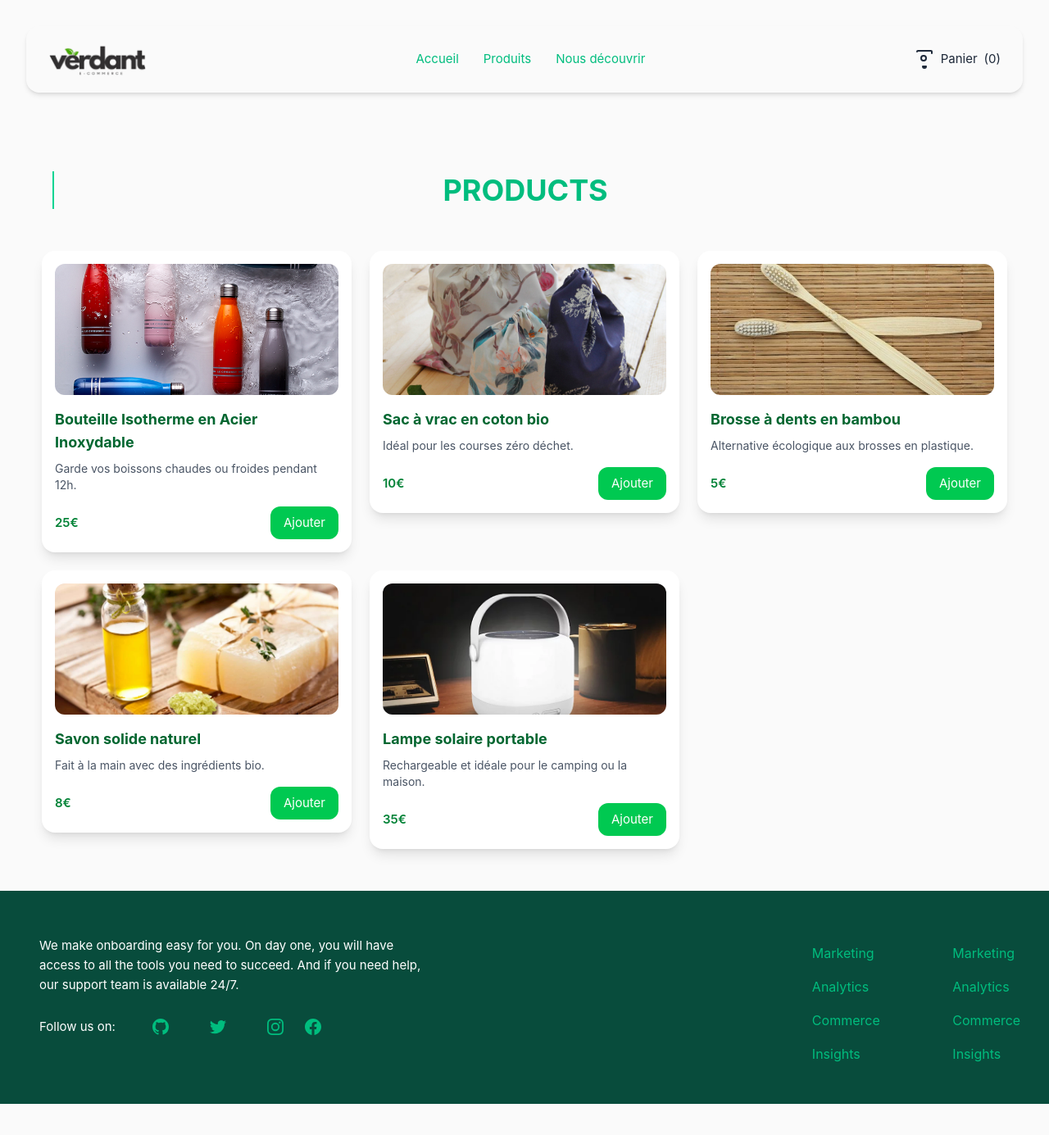
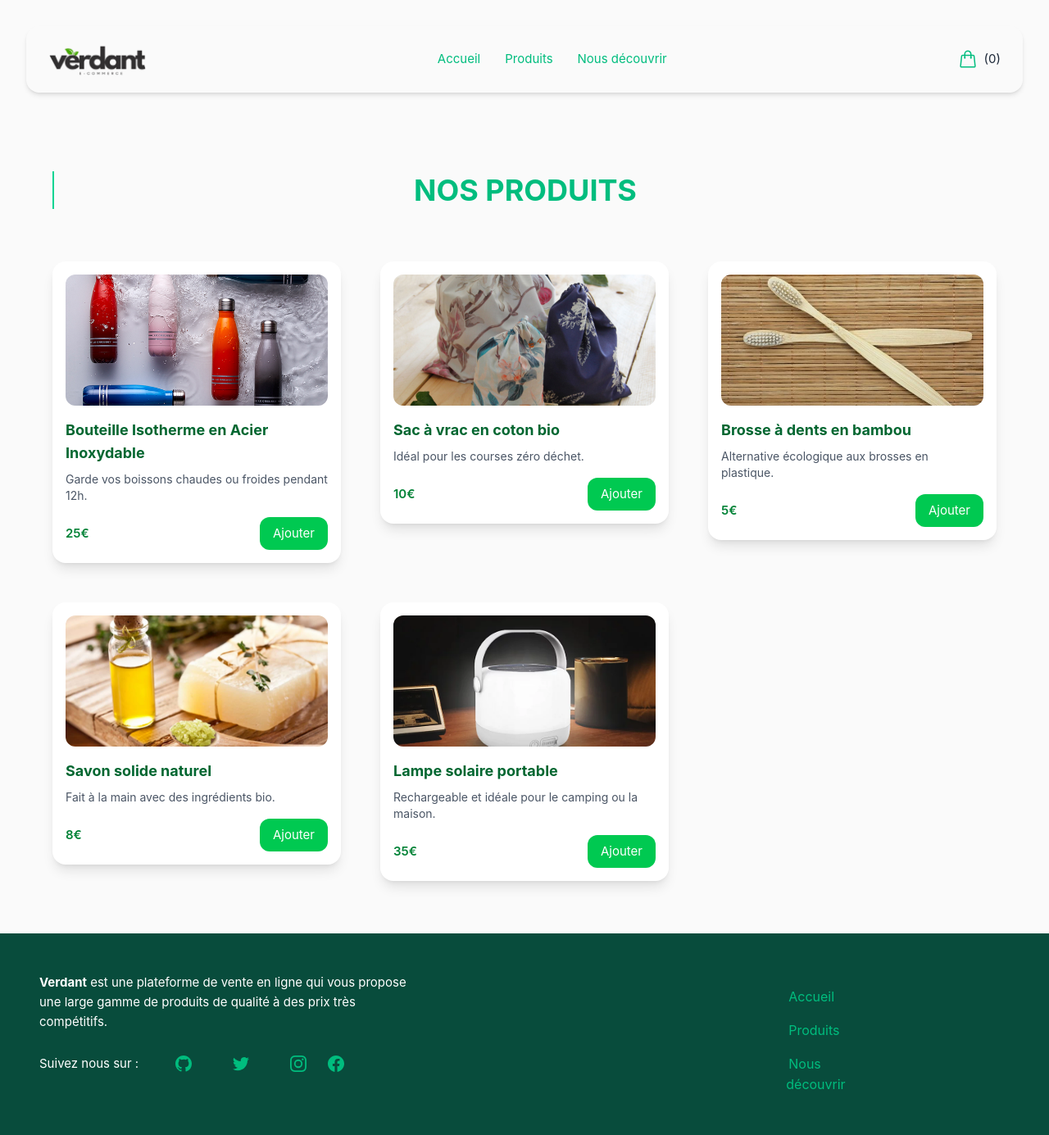
Before and after one commit to Yanis-Ourir/e-commerce-vue, a Vue app: page /products in a window 1280 px wide. Shown: the whole page at 82% size. Before the commit the page ends 1347 px from the top, so only its background shows below. Built offline with nearby package versions, Linux system fonts and the light colour scheme.

Commit message:
need a bit of a rework in cart view and landing page

```diff
--- a/src/components/Footer.vue
+++ b/src/components/Footer.vue
@@ -6,12 +6,11 @@
     <footer class="bg-[#084c3c] text-white md:flex justify-around items-center p-12 text-center md:text-start">
         <div>
             <p class="md:w-1/2">
-                We make onboarding easy for you. On day one, you will have access to all the tools you need to succeed.
-                And if you need help, our support team is available 24/7.
+                <span class="font-bold">Verdant</span> est une plateforme de vente en ligne qui vous propose une large gamme de produits de qualité à des prix très compétitifs.
             </p>
 
             <div class="flex gap-4 py-6 items-center justify-center md:justify-start">
-                <p>Follow us on:</p>
+                <p>Suivez nous sur :</p>
                  <a href="#" class="ml-6 text-gray-400 hover:text-gray-500">
                     <span class="sr-only">GitHub</span>
                     <svg class="h-6 w-6" fill="currentColor" viewBox="0 0 24 24">
@@ -46,42 +45,18 @@
                         <div>
                                 <ul class="mt-4">
                                     <li>
-                                        <a href="#" class="text-base text-gray-500 hover:text-gray-900"> Marketing </a>
+                                        <a href="/" class="text-base text-gray-500 hover:text-gray-900"> Accueil </a>
                                     </li>
                                     <li class="mt-4">
-                                        <a href="#" class="text-base text-gray-500 hover:text-gray-900"> Analytics </a>
+                                        <a href="/products" class="text-base text-gray-500 hover:text-gray-900"> Produits </a>
                                     </li>
                                     <li class="mt-4">
-                                        <a href="#" class="text-base text-gray-500 hover:text-gray-900"> Commerce </a>
+                                        <a href="/about" class="text-base text-gray-500 hover:text-gray-900"> Nous découvrir </a>
                                     </li>
-                                    <li class="mt-4">
-                                <a href="#" class="text-base text-gray-500 hover:text-gray-900"> Insights </a>
-                            </li>
                             </ul>
                         </div>
                     </div>
                 </div>
-
-            <div class="md:mt-12 grid grid-cols-1 gap-8 xl:col-span-2 xl:mt-0">
-                <div class="md:grid md:grid-cols-1 md:gap-8">
-                    <div>
-                        <ul class="mt-4">
-                            <li>
-                                <a href="#" class="text-base text-gray-500 hover:text-gray-900"> Marketing </a>
-                            </li>
-                            <li class="mt-4">
-                                <a href="#" class="text-base text-gray-500 hover:text-gray-900"> Analytics </a>
-                            </li>
-                            <li class="mt-4">
-                                <a href="#" class="text-base text-gray-500 hover:text-gray-900"> Commerce </a>
-                            </li>
-                            <li class="mt-4">
-                                <a href="#" class="text-base text-gray-500 hover:text-gray-900"> Insights </a>
-                            </li>
-                        </ul>
-                    </div>
-                </div>
-            </div>
         </div>
     </footer>
 </template>
--- a/src/components/ui/Cart.vue
+++ b/src/components/ui/Cart.vue
@@ -14,12 +14,9 @@ if(localStorage.getItem('cart')) {
     <!--CART ICON FOR NAVBAR-->
 
     <div class="flex items-center">
-        <svg xmlns="http://www.w3.org/2000/svg" class="h-6 w-6 text-gray-800" fill="none" viewBox="0 0 24 24"
-            stroke="currentColor">
-            <path stroke-linecap="round" stroke-linejoin="round" stroke-width="2"
-                d="M3 3a1 1 0 011-1h16a1 1 0 011 1v2m-9 18a2 2 0 01-2-2h4a2 2 0 01-2 2m-1-9a3 3 0 113-3 3 3 0 01-3 3z" />
+        <svg xmlns="http://www.w3.org/2000/svg" fill="none" viewBox="0 0 24 24" stroke-width="1.5" stroke="currentColor" class="size-6">
+            <path stroke-linecap="round" stroke-linejoin="round" d="M15.75 10.5V6a3.75 3.75 0 1 0-7.5 0v4.5m11.356-1.993 1.263 12c.07.665-.45 1.243-1.119 1.243H4.25a1.125 1.125 0 0 1-1.12-1.243l1.264-12A1.125 1.125 0 0 1 5.513 7.5h12.974c.576 0 1.059.435 1.119 1.007ZM8.625 10.5a.375.375 0 1 1-.75 0 .375.375 0 0 1 .75 0Zm7.5 0a.375.375 0 1 1-.75 0 .375.375 0 0 1 .75 0Z" />
         </svg>
-        <span class="text-gray-800 ml-2">Panier</span>
         <span class="text-gray-800 ml-2">({{ store.cart.length }})</span>
     </div>
 </template>
--- a/src/components/ui/ProductCard.vue
+++ b/src/components/ui/ProductCard.vue
@@ -1,4 +1,6 @@
 <script setup lang="ts">
+import { useCartStore } from '@/stores/cart';
+
     defineProps<{
         product: {
             id: number;
@@ -11,13 +13,13 @@
         };
     }>()
 
-    const method = () => {
-        console.log('Button clicked')
-    }
+    const store = useCartStore();
+
+
 </script>
 
 <template>
-<a class="p-4" :href="'/product/' + product.slug">
+<div class="p-4" :href="'/product/' + product.slug">
         <div>
         <div :key="product.id" class="bg-white rounded-2xl shadow-lg p-4">
             <img :src="product.image" :alt="product.name" class="w-full h-40 object-cover rounded-xl" />
@@ -25,11 +27,11 @@
             <p class="text-gray-600 text-sm mt-2">{{ product.description }}</p>
             <div class="flex justify-between items-center mt-4">
             <span class="text-green-700 font-semibold">{{ product.price }}€</span>
-            <button class="bg-green-500 text-white px-4 py-2 rounded-xl hover:bg-green-700 transition">
-                Ajouter
-            </button>
+                <button @click="store.addProduct(product)" class="bg-green-500 text-white px-4 py-2 rounded-xl hover:bg-green-700 transition">
+                    Ajouter
+                </button>
             </div>
         </div>
         </div>
-    </a>
+    </div>
 </template>
--- a/src/views/ProductsView.vue
+++ b/src/views/ProductsView.vue
@@ -9,7 +9,7 @@ const products: Products = inject('products') || [];
 <template>
     <main>
         <section class="pt-12 m-12 ">
-        <h1 class="mx-4 text-center text-4xl green mb-12 border-l-emerald-400 border-l-2 font-bold uppercase mt-12 md:mt-0">Products</h1>
+        <h1 class="mx-4 text-center text-4xl green mb-12 border-l-emerald-400 border-l-2 font-bold uppercase mt-12 md:mt-0">Nos produits</h1>
         <div class="grid grid-cols-1 md:grid-cols-2 lg:grid-cols-3 gap-4">
             <ProductCard
             v-for="(product, index) in products"
```
